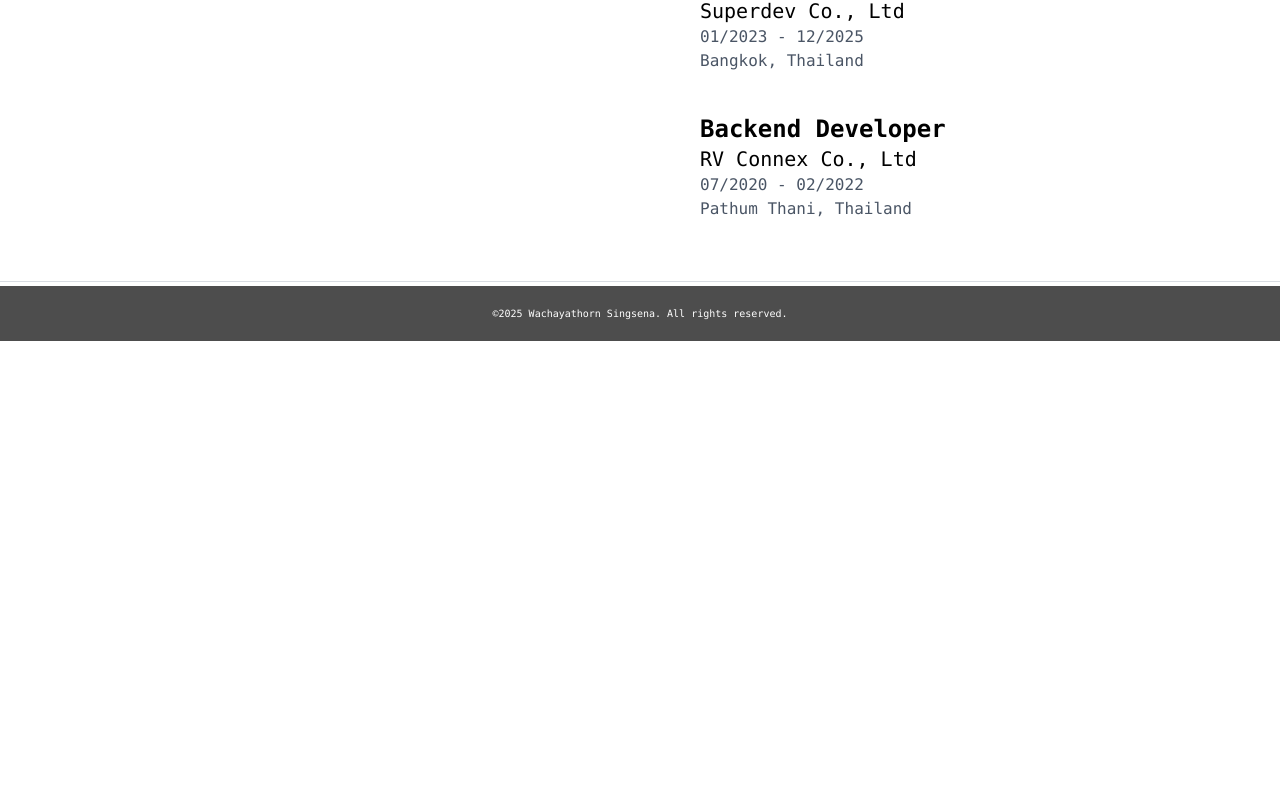
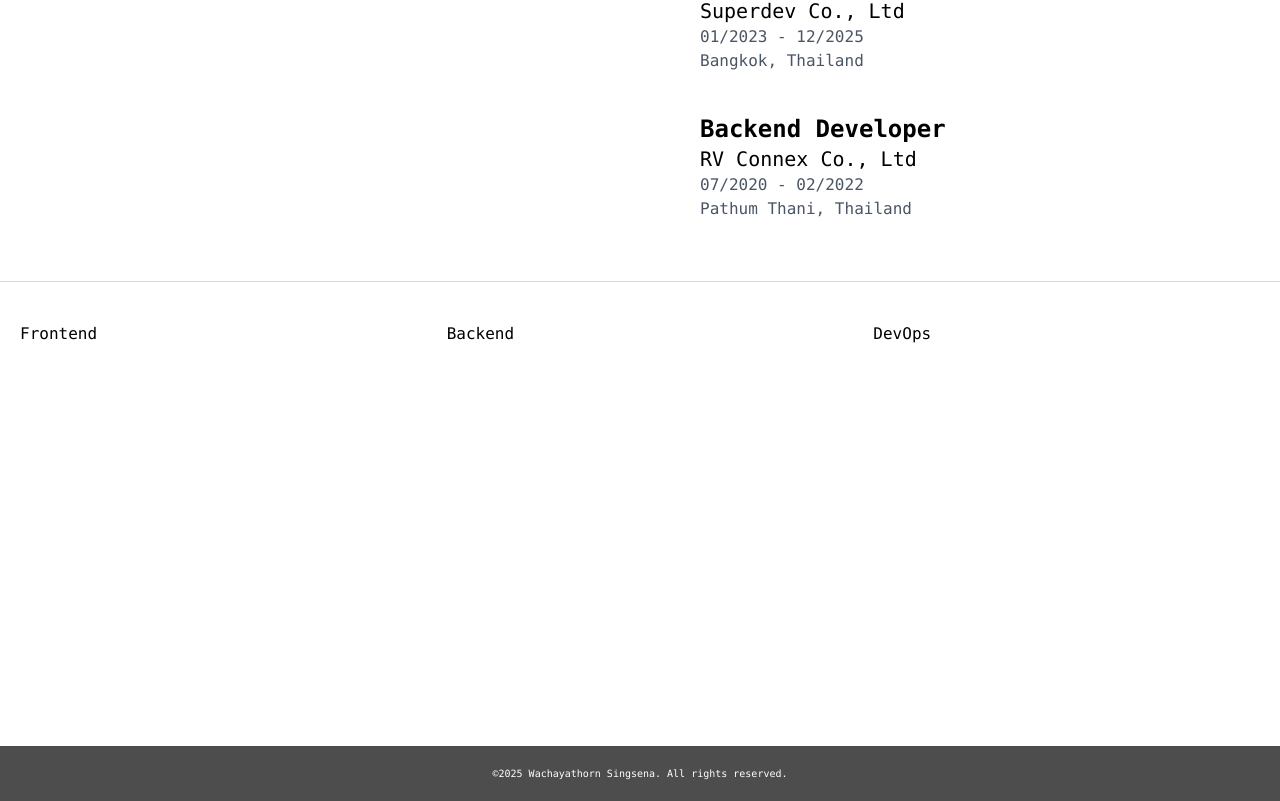
Before and after one commit to wachayathorn/introduce-myself, a Next.js app: page / in a window 1280 px wide. Shown: the part 754-1555 px from the top of the page. Before the commit the page ends 1095 px from the top, so only its background shows below. Built offline with nearby package versions, Linux system fonts and the light colour scheme; a web font is replaced by a local one.

Commit message:
init stack

```diff
--- /dev/null
+++ b/app/components/stack/stack.tsx
@@ -0,0 +1,9 @@
+export default function Stack() {
+  return (
+    <div className="container mx-auto max-w-7xl h-auto p-5 flex flex-col md:flex md:flex-row md:mt-5 justify-between gap-10">
+      <div className="md:w-1/3 h-100">Frontend</div>
+      <div className="md:w-1/3 h-100">Backend</div>
+      <div className="md:w-1/3 h-100">DevOps</div>
+    </div>
+  );
+}
--- a/app/page.tsx
+++ b/app/page.tsx
@@ -1,4 +1,5 @@
 import Experience from "./components/experience/experience";
+import Stack from "./components/stack/stack";
 import Welcome from "./components/welcome/welcome";
 
 export default function Home() {
@@ -6,6 +7,7 @@
     <div>
       <Welcome />
       <Experience />
+      <Stack />
     </div>
   );
 }
```
